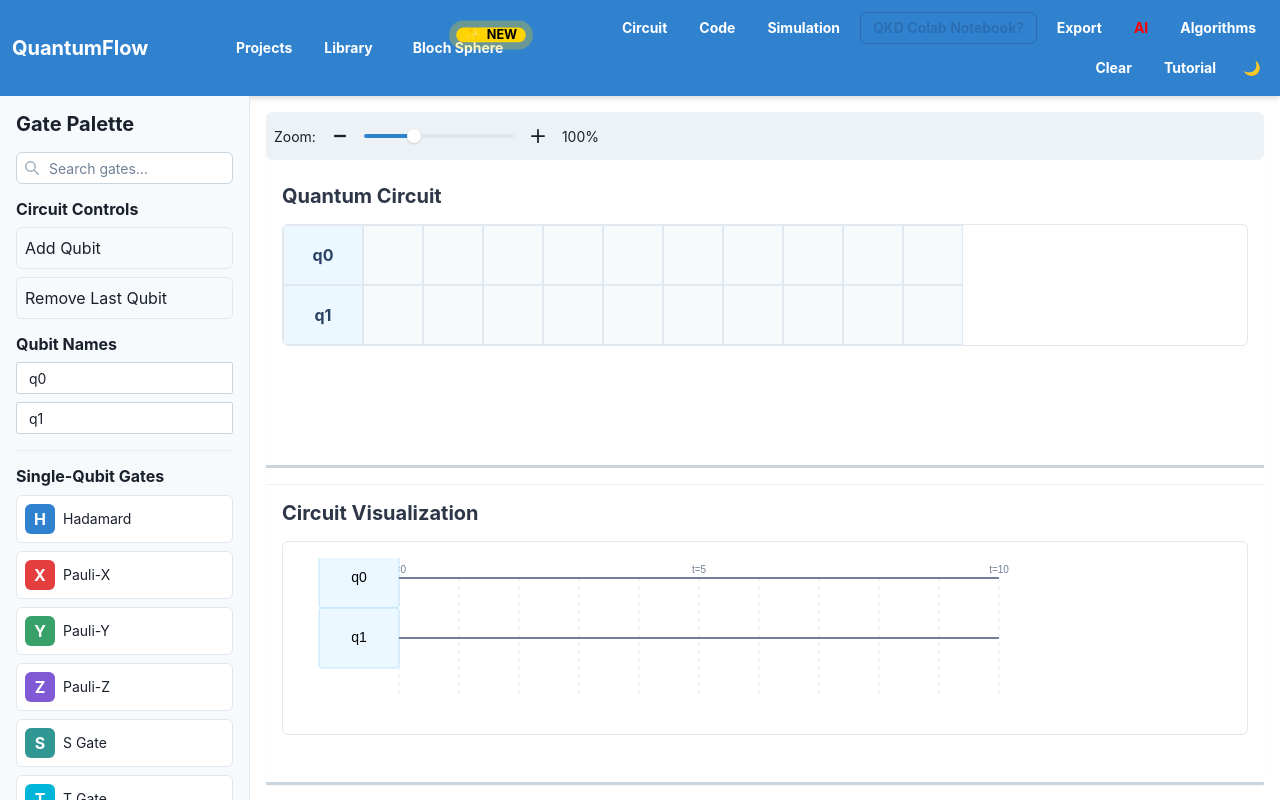
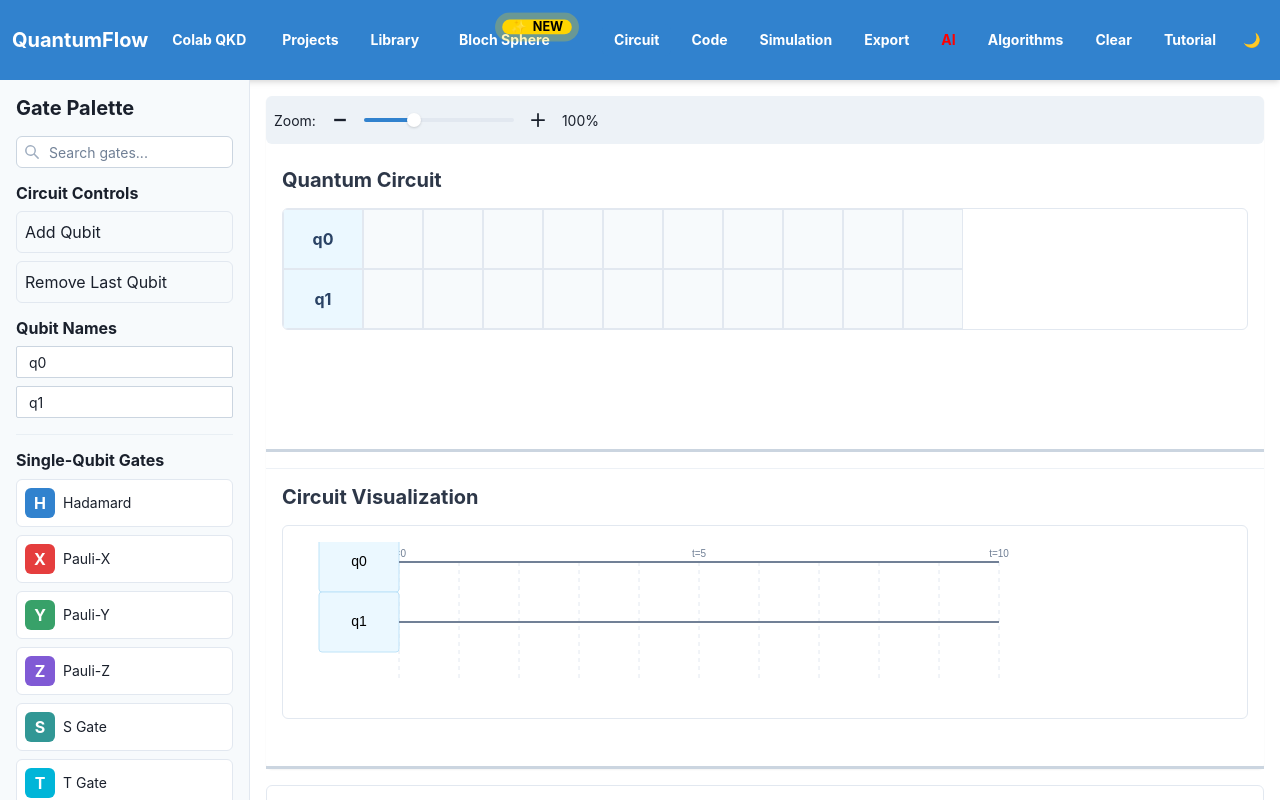
Before and after one commit to anastamerr/QuantumFlow, a React (Vite) app in the folder frontend/: page / in a window 1280 px wide. Built offline with nearby package versions, Linux system fonts and the light colour scheme.

Commit message:
final updates

```diff
--- a/frontend/src/App.tsx
+++ b/frontend/src/App.tsx
@@ -17,6 +17,7 @@ import ResizablePanel from './components/layout/ResizablePanel'
 import AIPanel from './components/panels/AIPanel'
 import LibraryPanel from './components/panels/LibraryPanel'
 import ProjectPanel from './components/panels/ProjectPanel'
+import QKDModal from './components/panels/QKDModal'
 import BlochSpherePage from './components/visualization/BlochSpherePage'
 
 function App() {
@@ -178,6 +179,8 @@ function App() {
         <TutorialPanel />
         {/* Projects panel - modal overlay (renders like TutorialPanel) */}
         <ProjectPanel />
+        {/* QKD modal overlay */}
+        <QKDModal />
       </VStack>
     </DndProvider>
   )
--- a/frontend/src/components/layout/Header.tsx
+++ b/frontend/src/components/layout/Header.tsx
@@ -18,7 +18,7 @@ import {
 import { HamburgerIcon } from '@chakra-ui/icons'
 import { keyframes } from '@emotion/react'
 import { useDispatch, useSelector } from 'react-redux'
-import {setActivePanel, selectActivePanel, toggleTutorial, setTutorialStep} from '../../store/slices/uiSlice'
+import { setActivePanel, selectActivePanel, toggleTutorial } from '../../store/slices/uiSlice'
 import { clearCircuit, selectCircuitName } from '../../store/slices/circuitSlice'
 
 
@@ -51,11 +51,6 @@ const Header = () => {
     dispatch(toggleTutorial())
   }
 
-  const handleOpenQKDTutorial = () => {
-    dispatch(setTutorialStep(5))   // go to slide 5
-    dispatch(toggleTutorial())     // open the modal
-  }
-
   const renderDesktopBadge = (withEmoji = false) => (
     <Box
       position="absolute"
@@ -85,9 +80,23 @@ const Header = () => {
       {isDesktop ? (
         <Flex align="center" gap={3} minH="56px">
           <Flex align="center" minW="200px" flex="0 0 auto">
-            <Heading size="md" fontWeight="bold" color="white">
-              QuantumFlow
-            </Heading>
+            <HStack spacing={3} align="center">
+              <Heading size="md" fontWeight="bold" color="white">
+                QuantumFlow
+              </Heading>
+              <Button
+                size="sm"
+                variant="ghost"
+                fontWeight="bold"
+                color="white"
+                bg={activePanel === 'qkd' ? 'purple.600' : 'transparent'}
+                _hover={{ bg: 'purple.500', color: 'white' }}
+                _active={{ bg: 'purple.600', color: 'white' }}
+                onClick={() => dispatch(setActivePanel('qkd'))}
+              >
+                Colab QKD
+              </Button>
+            </HStack>
           </Flex>
 
           <HStack spacing={2} flexShrink={0}>
@@ -166,14 +175,6 @@ const Header = () => {
               Simulation
             </Button>
             <Button
-                colorScheme="blue"
-                variant="outline"
-                size="sm"
-                onClick={handleOpenQKDTutorial}
-            >
-              QKD Colab Notebook?
-            </Button>
-            <Button
               size="sm"
               variant={activePanel === 'export' ? 'solid' : 'ghost'}
               onClick={() => handlePanelChange('export')}
@@ -220,7 +221,7 @@ const Header = () => {
             <Button
               size="sm"
               variant="ghost"
-              onClick={handleOpenQKDTutorial}
+              onClick={handleToggleTutorial}
               colorScheme="teal"
               color="white"
             fontWeight="bold"
@@ -239,10 +240,22 @@ const Header = () => {
         </Flex>
       ) : (
         <Flex align="center" justify="space-between" minH="48px">
-          <Flex align="center" flex="1" minW={0}>
+          <Flex align="center" flex="1" minW={0} justify="space-between" mr={2}>
             <Heading size={["xs", "sm"]} fontWeight="bold" noOfLines={1}>
               QuantumFlow
             </Heading>
+            <Button
+              size="xs"
+              variant="ghost"
+              fontWeight="bold"
+              color="white"
+              bg={activePanel === 'qkd' ? 'purple.600' : 'transparent'}
+              _hover={{ bg: 'purple.500', color: 'white' }}
+              _active={{ bg: 'purple.600', color: 'white' }}
+              onClick={() => dispatch(setActivePanel('qkd'))}
+            >
+              Colab QKD
+            </Button>
           </Flex>
 
           <HStack spacing={1}>
@@ -317,13 +330,11 @@ const Header = () => {
                   ⚡ Simulation
                 </MenuItem>
                 <MenuItem
-                    as="a"
-                    href="https://colab.research.google.com/drive/1p5L1Vj9DlnPd72E7o3SzEJiWJCVbH_5B?usp=sharing"
-                    target="_blank"
-                    rel="noopener noreferrer"
-                    _hover={{ bg: 'whiteAlpha.200' }}
+                  bg={activePanel === 'qkd' ? 'whiteAlpha.200' : 'transparent'}
+                  _hover={{ bg: 'whiteAlpha.200' }}
+                  onClick={() => dispatch(setActivePanel('qkd'))}
                 >
-                  QKD Simulation
+                  QKD Colab Experience
                 </MenuItem>
                 <MenuItem
                   bg={activePanel === 'export' ? 'whiteAlpha.200' : 'transparent'}
--- /dev/null
+++ b/frontend/src/components/panels/QKDModal.tsx
@@ -0,0 +1,87 @@
+import React from 'react'
+import {
+  Modal,
+  ModalOverlay,
+  ModalContent,
+  ModalHeader,
+  ModalBody,
+  ModalCloseButton,
+  VStack,
+  Text,
+  Button,
+  Box,
+  useColorModeValue,
+  HStack,
+  Icon,
+  OrderedList,
+  ListItem,
+} from '@chakra-ui/react'
+import { ExternalLinkIcon } from '@chakra-ui/icons'
+import { useDispatch, useSelector } from 'react-redux'
+import { selectActivePanel, setActivePanel } from '../../store/slices/uiSlice'
+
+const QKDModal: React.FC = () => {
+  const dispatch = useDispatch()
+  const activePanel = useSelector(selectActivePanel)
+
+  const isOpen = activePanel === 'qkd'
+  const headerBg = useColorModeValue('purple.50', 'purple.900')
+  const bodyBg = useColorModeValue('white', 'gray.800')
+  const accentColor = useColorModeValue('purple.600', 'purple.300')
+  const textColor = useColorModeValue('gray.600', 'gray.300')
+
+  const closeModal = () => {
+    dispatch(setActivePanel('circuit'))
+  }
+
+  const colabHref =
+    'https://colab.research.google.com/drive/1p5L1Vj9DlnPd72E7o3SzEJiWJCVbH_5B?usp=sharing'
+
+  return (
+    <Modal isOpen={isOpen} onClose={closeModal} size={{ base: 'full', md: 'lg' }} isCentered>
+      <ModalOverlay bg="blackAlpha.700" backdropFilter="blur(2px)" />
+      <ModalContent bg={bodyBg} maxW="600px">
+        <ModalHeader bg={headerBg} borderTopRadius="md" textAlign="center">
+          <Text fontSize="lg" fontWeight="bold" color={accentColor}>
+            QuantumFlow × Google Colab
+          </Text>
+        </ModalHeader>
+        <ModalCloseButton />
+        <ModalBody p={6}>
+          <VStack spacing={6} align="center" textAlign="center">
+            <Text fontSize="lg" fontWeight="bold" color={accentColor}>
+              Ignite Your Quantum Key Distribution Adventure in Google Colab!
+            </Text>
+            <Text fontSize="sm" color={textColor} maxW="460px">
+              Colab is the go-to playground for quantum explorers. Dive into a ready-to-run notebook and feel real QKD code come alive within minutes; no installs, just pure discovery!
+            </Text>
+            <Box bg={useColorModeValue('gray.100', 'gray.700')} borderRadius="md" p={5} w="100%">
+              <VStack align="stretch" spacing={3} fontSize="sm" color={textColor}>
+                <Text fontWeight="semibold">3 quick moves to spark the magic:</Text>
+                <OrderedList spacing={2} pl={4} textAlign="left">
+                  <ListItem>Make a personal copy: File → Save a copy in Drive.</ListItem>
+                  <ListItem>Open your copy, press Run, and watch the protocol unfold live.</ListItem>
+                  <ListItem>Tweak parameters, rerun, and explore! Every experiment runs in your private workspace!</ListItem>
+                </OrderedList>
+              </VStack>
+            </Box>
+            <HStack justify="flex-end" w="100%">
+              <Button
+                as="a"
+                href={colabHref}
+                target="_blank"
+                rel="noopener noreferrer"
+                colorScheme="purple"
+                rightIcon={<Icon as={ExternalLinkIcon} />}
+              >
+                Open Colab Notebook
+              </Button>
+            </HStack>
+          </VStack>
+        </ModalBody>
+      </ModalContent>
+    </Modal>
+  )
+}
+
+export default QKDModal
--- a/frontend/src/store/slices/uiSlice.ts
+++ b/frontend/src/store/slices/uiSlice.ts
@@ -55,7 +55,12 @@ export const uiSlice = createSlice({
       if (action.payload === 'circuit' && state.isFullView) {
         state.isFullView = false
       }
-      if (action.payload === 'projects' || action.payload === 'library' || action.payload === 'blochSphere') {
+      if (
+        action.payload === 'projects' ||
+        action.payload === 'library' ||
+        action.payload === 'blochSphere' ||
+        action.payload === 'qkd'
+      ) {
         state.showGateParams = false
         state.selectedGateId = null
       }
```
